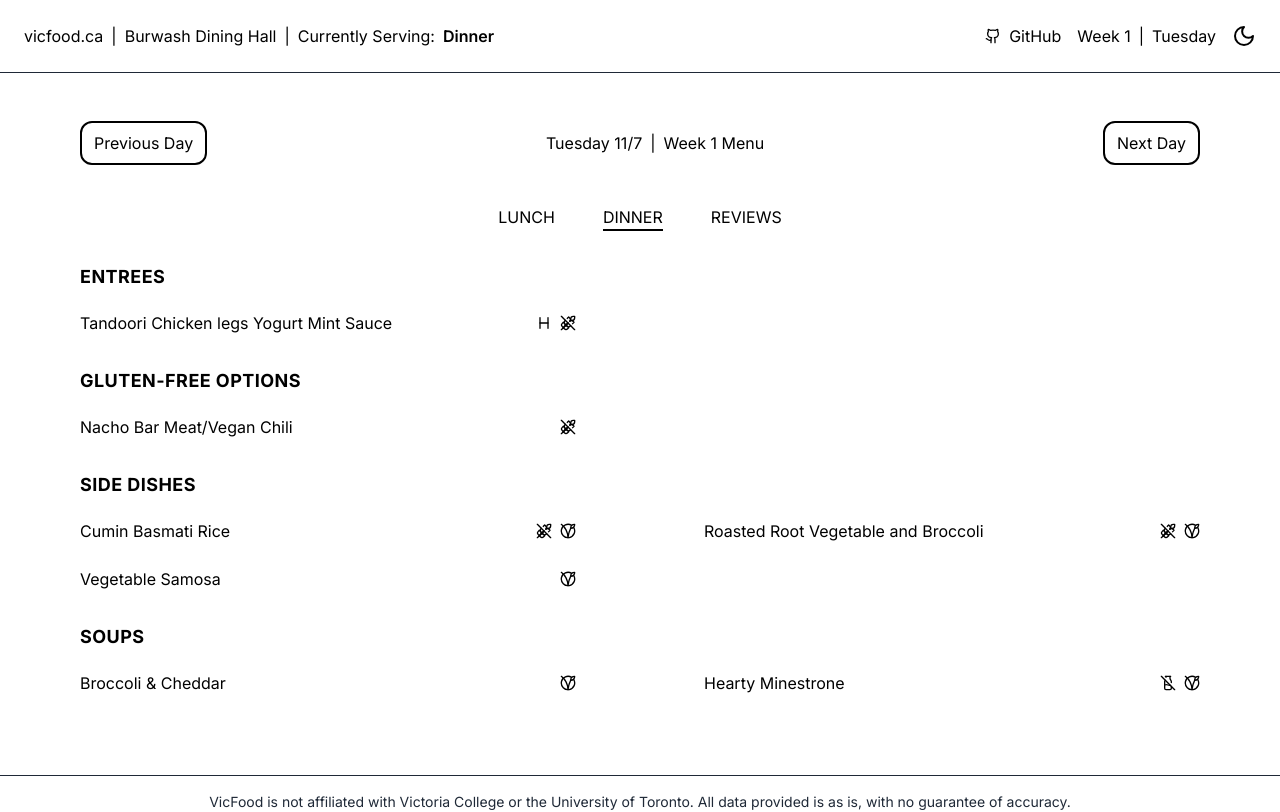
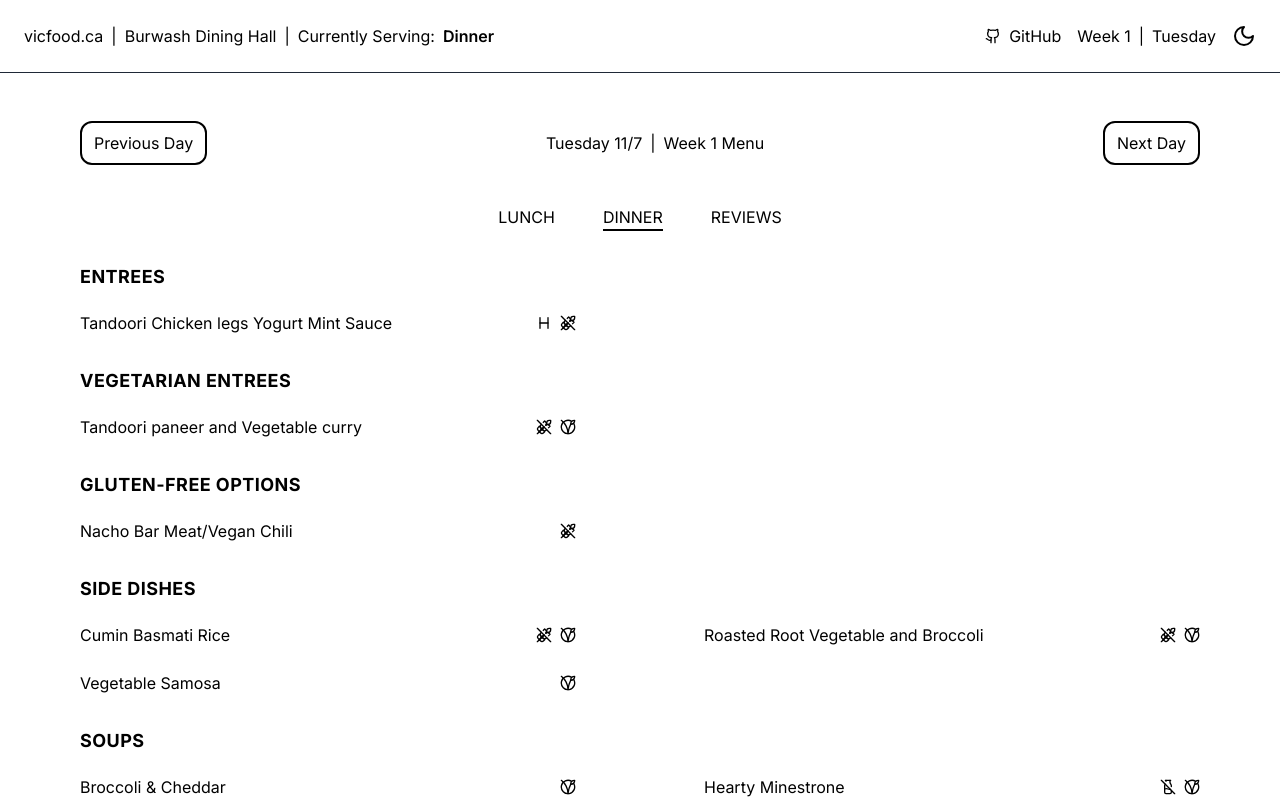
Before and after one commit to bbayazit16/vicfood, a Next.js app: page / in a window 1280 px wide. Shown: the top 812 px of the page. Built offline with nearby package versions, Linux system fonts and the light colour scheme; no server answers; the database is empty.

Commit message:
Fix typo in "vegetarianentree"

```diff
--- a/index.d.ts
+++ b/index.d.ts
@@ -1,7 +1,7 @@
 type Tag = "GF" | "H" | "VEG" | "DF" | "VGN"
 
 type MenuItem = {
-    foodtype: "entree" | "vegeterianentree" | "byoglutenfree" | "sides" | "soups"
+    foodtype: "entree" | "vegetarianentree" | "byoglutenfree" | "sides" | "soups"
     item: string
     tags: Tag[]
 }
--- a/src/components/Menu/index.tsx
+++ b/src/components/Menu/index.tsx
@@ -10,7 +10,7 @@ import { useEffect, useState } from "react"
 
 const FOOD_TYPE_TITLES: { [key: string]: string } = {
     entree: "Entrees",
-    vegeterianentree: "Vegetarian Entrees",
+    vegetarianentree: "Vegetarian Entrees",
     byoglutenfree: "Gluten-Free Options",
     sides: "Side Dishes",
     soups: "Soups",
@@ -88,6 +88,7 @@ export default function Menu({ menu, dateData }: MenuProps) {
                     }
 
                     if (itemsOfType.length > 0) {
+                        // console.log(itemsOfType, type)
                         return (
                             <div key={type} className="mb-8">
                                 <h3 className="text-lg font-bold uppercase tracking-wide mb-5">
```
